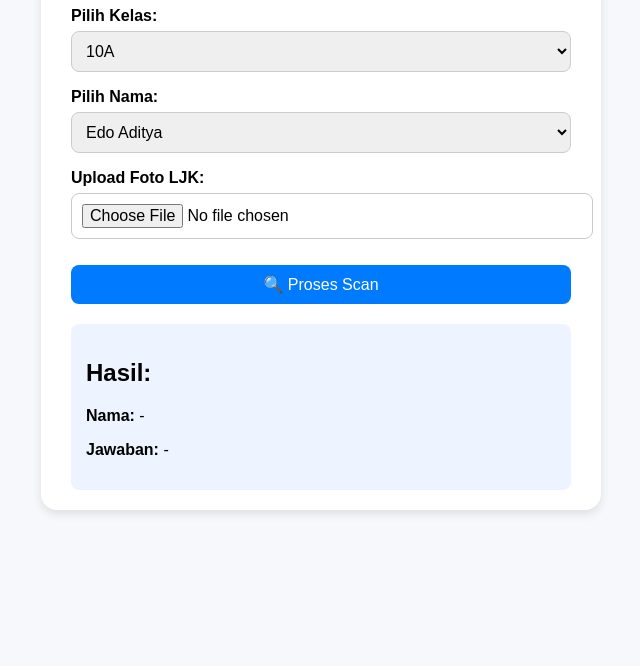
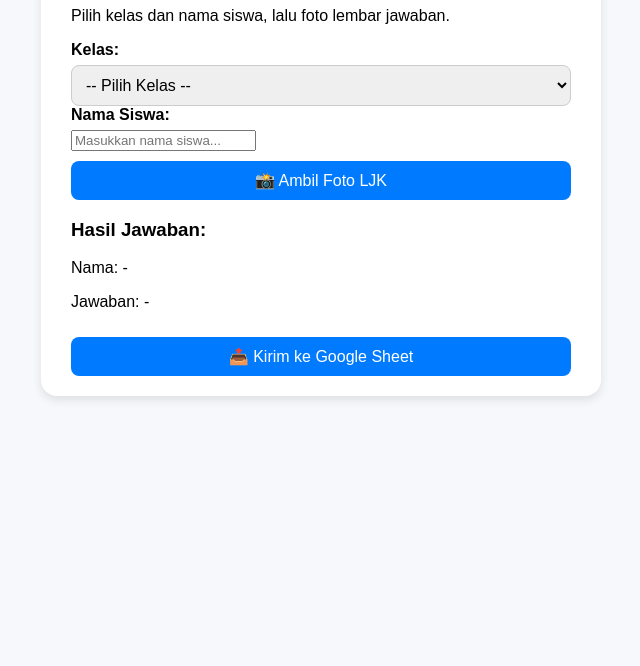
Before and after one commit to edoadityasaputra/scan-koreksi, a plain HTML site: page index.html in a window 1280 px wide. Shown: the part 134-800 px from the top of the page, without its empty margins (319-959 px from the left). Drawn offline with Linux system fonts and the light colour scheme.

Commit message:
Update title and labels in index.html

```diff
--- a/index.html
+++ b/index.html
@@ -3,43 +3,35 @@
 <head>
   <meta charset="UTF-8" />
   <meta name="viewport" content="width=device-width, initial-scale=1.0" />
-  <title>LJK Scanner</title>
+  <title>Scanner LJK Otomatis</title>
   <link rel="stylesheet" href="style.css" />
-  <script src="https://cdn.jsdelivr.net/npm/tesseract.js@5/dist/tesseract.min.js"></script>
 </head>
 <body>
   <div class="container">
-    <h1>📄 LJK Scanner</h1>
+    <h1>📄 Sistem Koreksi LJK Otomatis</h1>
+    <p>Pilih kelas dan nama siswa, lalu foto lembar jawaban.</p>
 
-    <div class="form-group">
-      <label for="kelas">Pilih Kelas:</label>
+    <div class="form-section">
+      <label for="kelas">Kelas:</label>
       <select id="kelas">
-        <option value="10A">10A</option>
-        <option value="10B">10B</option>
-        <option value="11A">11A</option>
+        <option value="">-- Pilih Kelas --</option>
+        <option value="X-A">X-A</option>
+        <option value="X-B">X-B</option>
+        <option value="XI-A">XI-A</option>
       </select>
+
+      <label for="nama">Nama Siswa:</label>
+      <input type="text" id="nama" placeholder="Masukkan nama siswa..." />
+
+      <button id="ambilFoto">📸 Ambil Foto LJK</button>
+      <input type="file" id="inputGambar" accept="image/*" capture="environment" hidden />
     </div>
 
-    <div class="form-group">
-      <label for="nama">Pilih Nama:</label>
-      <select id="nama">
-        <option value="Edo Aditya">Edo Aditya</option>
-        <option value="Sinta">Sinta</option>
-        <option value="Rafi">Rafi</option>
-      </select>
-    </div>
-
-    <div class="form-group">
-      <label for="scan">Upload Foto LJK:</label>
-      <input type="file" id="scan" accept="image/*" />
-    </div>
-
-    <button id="prosesBtn">🔍 Proses Scan</button>
-
-    <div id="hasil">
-      <h2>Hasil:</h2>
-      <p><b>Nama:</b> <span id="namaHasil">-</span></p>
-      <p><b>Jawaban:</b> <span id="jawabanHasil">-</span></p>
+    <div id="hasilScan" class="result">
+      <h3>Hasil Jawaban:</h3>
+      <p id="outputNama">Nama: -</p>
+      <p id="outputJawaban">Jawaban: -</p>
+      <button id="kirimGAS" disabled>📤 Kirim ke Google Sheet</button>
     </div>
   </div>
 
```
